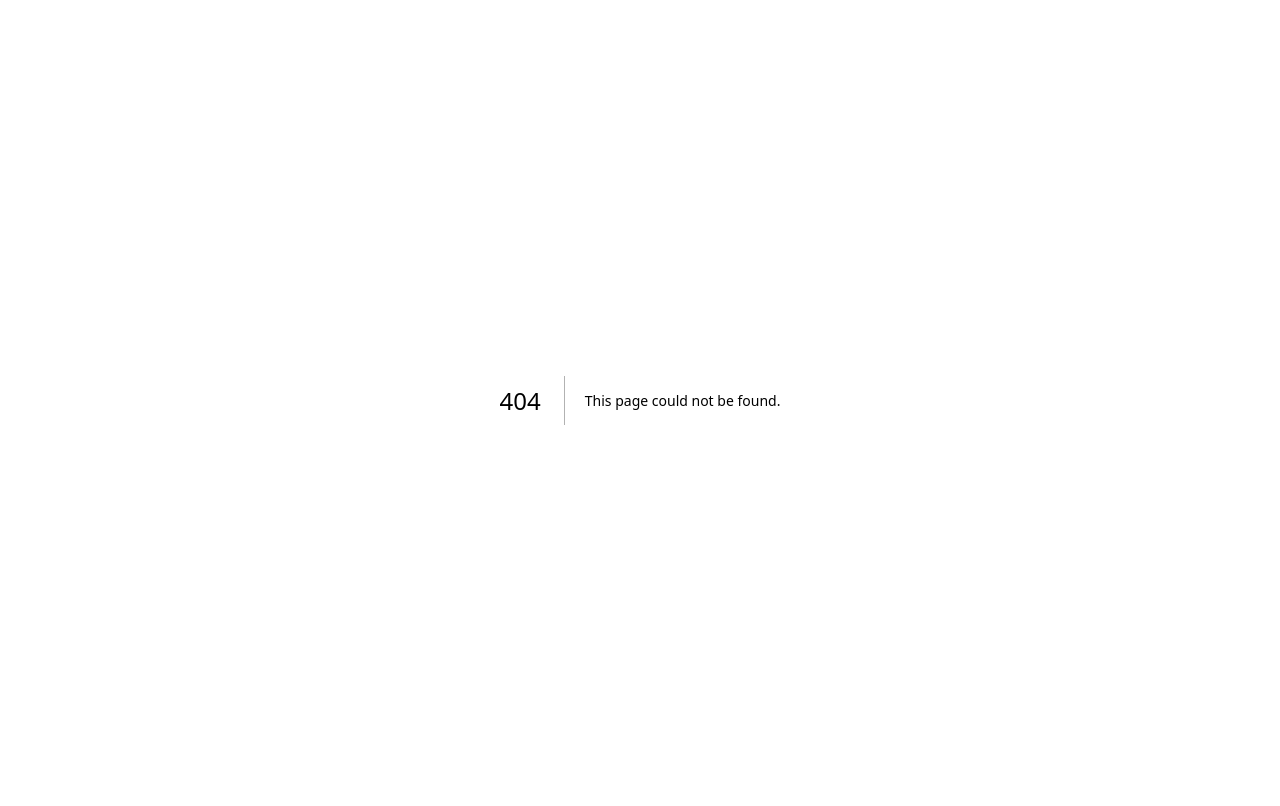
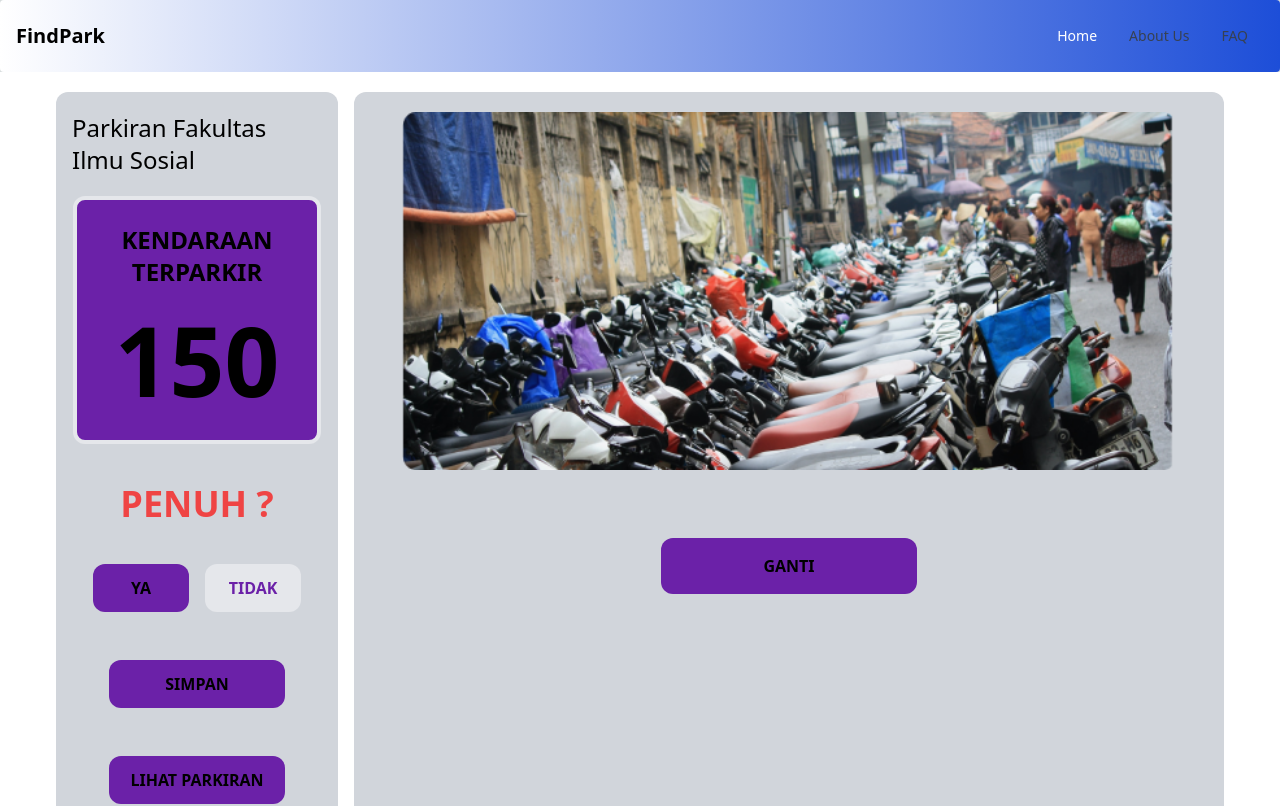
Before and after one commit to ahmadadi1415/nextfindpark, a Next.js app: page /operators/dashboard in a window 1280 px wide. Before the commit this address had no page. Shown: the top 806 px of the page. Built offline with nearby package versions, Linux system fonts and the light colour scheme; no server answers.

Commit message:
update Operators
frontend operators

```diff
--- /dev/null
+++ b/src/pages/operators/dashboard.tsx
@@ -0,0 +1,78 @@
+import Head from "next/head";
+import Image from "next/image";
+import { Inter } from "@next/font/google";
+import { Navbar } from "@/components/navbar";
+import { Footer } from "@/components/footer";
+
+export default function Dashboard() {
+  return (
+    <>
+      <Navbar />
+      <Head>
+        <title>Operators</title>
+        <meta name="description" content="Generated by create next app" />
+        <meta name="viewport" content="width=device-width, initial-scale=1" />
+        <link rel="icon" href="/favicon.ico" />
+      </Head>
+      <div>
+        <main className="px-10 min-h-screen bg-white">
+          <div className="px-4 ">
+            <div className="py-5 flex -mx-2 ">
+              <div className="w-1/3 px-2 ">
+                <div className="flex flex-col items-center bg-gray-300 rounded-xl h-screen ">
+                  <h1 className="px-4 py-5 text-black text-2xl">
+                    Parkiran Fakultas Ilmu Sosial
+                  </h1>
+                  <div className="flex flex-col items-center box-content bg-purple-800 rounded-xl h-52 w-52 p-4 border-4">
+                    <h1 className="font-bold text-2xl text-center py-2">
+                      KENDARAAN TERPARKIR
+                    </h1>
+                    <h1 className="font-bold text-8xl py-4 text-center">150</h1>
+                  </div>
+                  <div>
+                    <h1 className="text-red-500 font-bold text-4xl py-10 text-center">
+                      PENUH ?
+                    </h1>
+                  </div>
+                  <div className="flex gap-4">
+                    <button className="bg-purple-800 rounded-xl font-bold text-center w-24 h-12">
+                      YA
+                    </button>
+                    <button className="bg-gray-200 text-purple-800 rounded-xl font-bold text-center w-24 h-12">
+                      TIDAK
+                    </button>
+                  </div>
+                  <div className="py-12">
+                    <button className="bg-purple-800 rounded-xl font-bold text-center w-44 h-12">
+                      SIMPAN
+                    </button>
+                  </div>
+                  <div>
+                    <button className="bg-purple-800 rounded-xl font-bold text-center w-44 h-12">
+                      LIHAT PARKIRAN
+                    </button>
+                  </div>
+                </div>
+              </div>
+              <div className="w-full px-2">
+                <div className="bg-gray-300 rounded-xl h-screen ">
+                  <img
+                    src="/contohpark.png"
+                    alt="fispark"
+                    className="px-12 py-5 rounded-xl lg:block hidden w-full"
+                  />
+                  <div className="py-12 flex flex-col items-center">
+                    <button className="bg-purple-800 rounded-xl font-bold text-center w-64 h-14">
+                      GANTI
+                    </button>
+                  </div>
+                </div>
+              </div>
+            </div>
+          </div>
+        </main>
+      </div>
+      <Footer />
+    </>
+  );
+}
```
Also changed, not shown: src/pages/users/home.tsx (+21 -12 lines), public/wp7709348.jpg (deleted).
